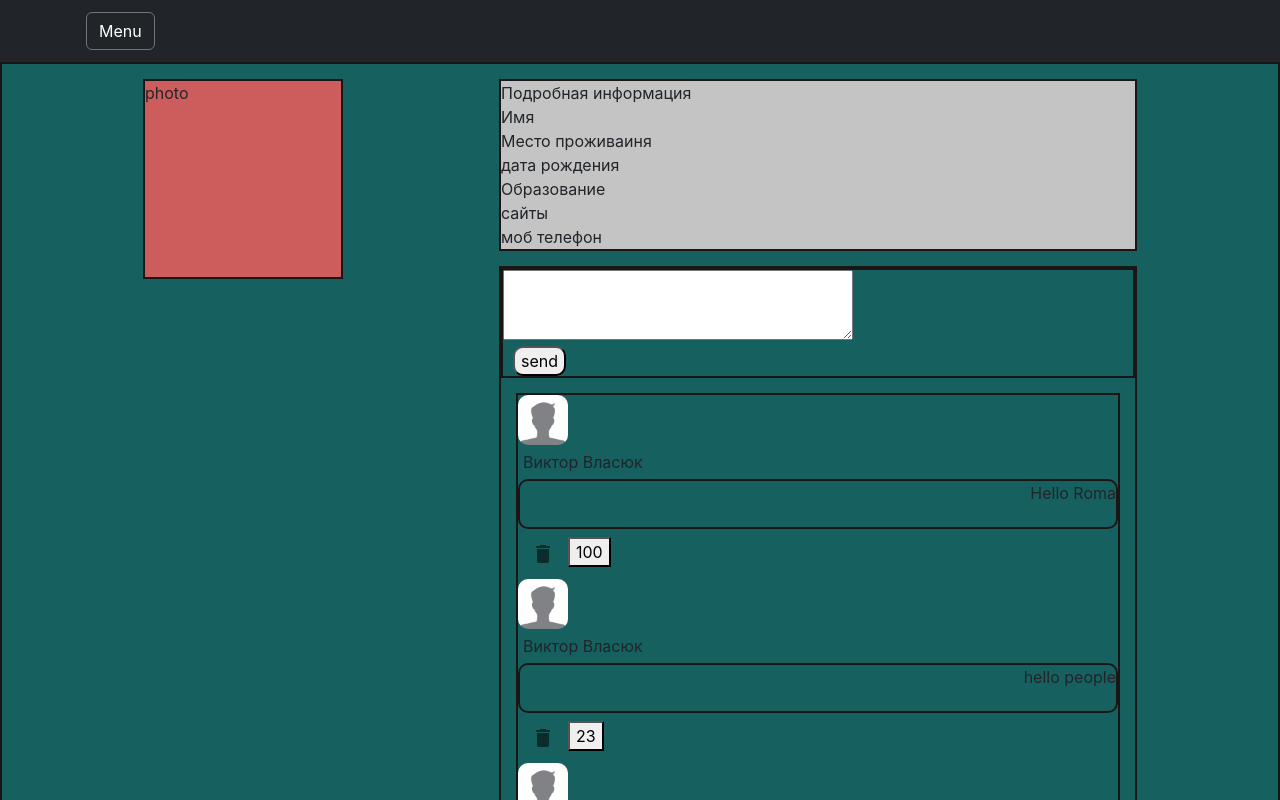
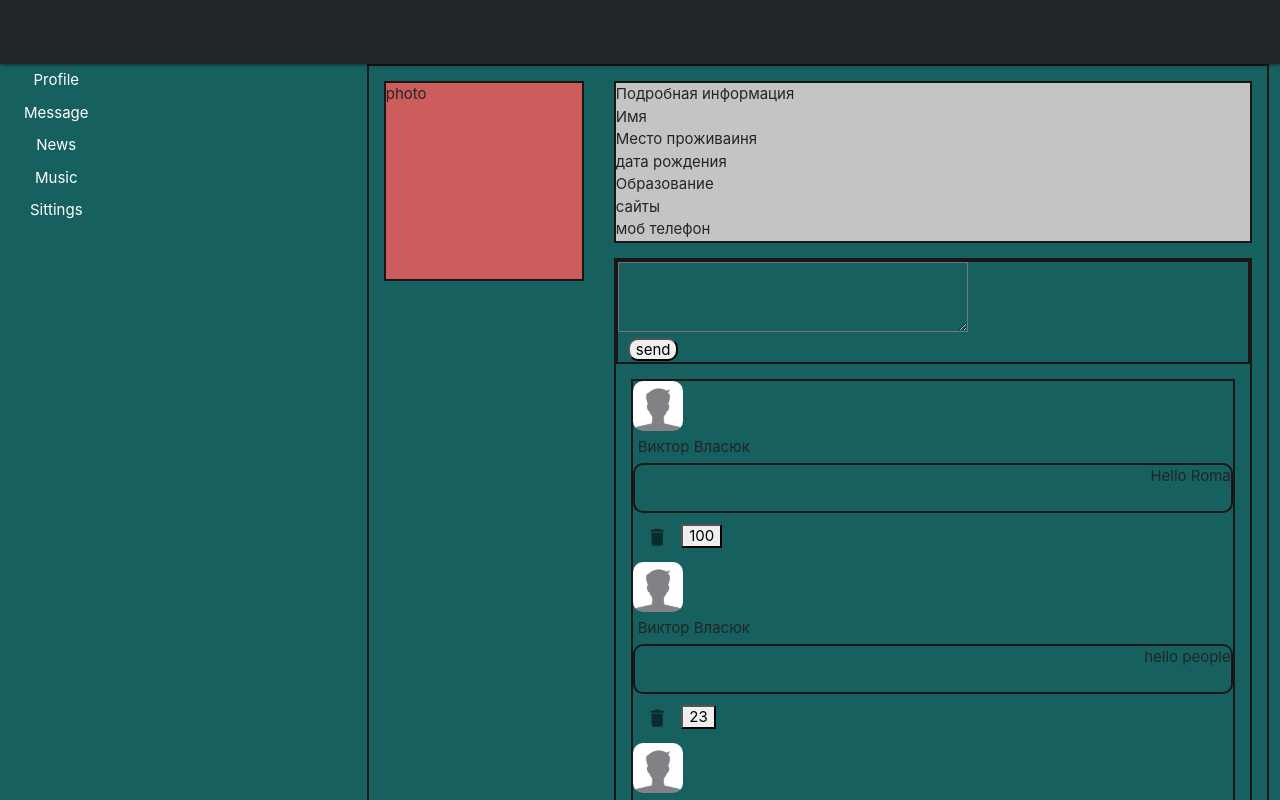
Before and after one commit to ViktorVV123/MySocialPage, a React (Create React App) app: page / in a window 1280 px wide. Shown: the top 800 px of the page. Built offline with nearby package versions, Linux system fonts and the light colour scheme.

Commit message:
Initialize project using Create React App

```diff
--- a/public/index.html
+++ b/public/index.html
@@ -8,40 +8,49 @@
             crossorigin="anonymous"
 
     />
-    <meta charset="utf-8" />
-    <link rel="icon" href="%PUBLIC_URL%/favicon.ico" />
-    <meta name="viewport" content="width=device-width, initial-scale=1" />
-    <meta name="theme-color" content="#000000" />
+    <meta charset="utf-8"/>
+    <link rel="icon" href="%PUBLIC_URL%/favicon.ico"/>
+    <meta name="viewport" content="width=device-width, initial-scale=1"/>
+    <meta name="theme-color" content="#000000"/>
     <meta
             name="description"
             content="Web site created using create-react-app"
     />
     <link rel="preconnect" href="https://fonts.googleapis.com">
     <link rel="preconnect" href="https://fonts.gstatic.com" crossorigin>
-    <link href="https://fonts.googleapis.com/css2?family=Josefin+Sans:ital,wght@0,200;1,200;1,400&display=swap" rel="stylesheet">
+    <link href="https://fonts.googleapis.com/css2?family=Josefin+Sans:ital,wght@0,200;1,200;1,400&display=swap"
+          rel="stylesheet">
     <link rel="preconnect" href="https://fonts.googleapis.com">
     <link rel="preconnect" href="https://fonts.gstatic.com" crossorigin>
-    <link href="https://fonts.googleapis.com/css2?family=Josefin+Sans:ital,wght@0,200;1,200;1,400&family=Poppins:wght@300&display=swap" rel="stylesheet">
+    <link href="https://fonts.googleapis.com/css2?family=Josefin+Sans:ital,wght@0,200;1,200;1,400&family=Poppins:wght@300&display=swap"
+          rel="stylesheet">
     <link rel="preconnect" href="https://fonts.googleapis.com">
     <link rel="preconnect" href="https://fonts.gstatic.com" crossorigin>
-    <link href="https://fonts.googleapis.com/css2?family=Inter&family=Josefin+Sans:ital,wght@0,200;1,200;1,400&family=Poppins:wght@300&display=swap" rel="stylesheet">
+    <link href="https://fonts.googleapis.com/css2?family=Inter&family=Josefin+Sans:ital,wght@0,200;1,200;1,400&family=Poppins:wght@300&display=swap"
+          rel="stylesheet">
     <link rel="preconnect" href="https://fonts.googleapis.com">
     <link rel="preconnect" href="https://fonts.gstatic.com" crossorigin>
-    <link href="https://fonts.googleapis.com/css2?family=Inter&family=Josefin+Sans:ital,wght@0,700;1,400&family=Poppins:wght@300&display=swap" rel="stylesheet">
+    <link href="https://fonts.googleapis.com/css2?family=Inter&family=Josefin+Sans:ital,wght@0,700;1,400&family=Poppins:wght@300&display=swap"
+          rel="stylesheet">
     <link rel="preconnect" href="https://fonts.googleapis.com">
     <link rel="preconnect" href="https://fonts.gstatic.com" crossorigin>
-    <link href="https://fonts.googleapis.com/css2?family=Inter&family=Josefin+Sans:ital,wght@0,700;1,400&family=Libre+Baskerville:ital,wght@0,400;0,700;1,400&family=Poppins:wght@300&display=swap" rel="stylesheet">
+    <link href="https://fonts.googleapis.com/css2?family=Inter&family=Josefin+Sans:ital,wght@0,700;1,400&family=Libre+Baskerville:ital,wght@0,400;0,700;1,400&family=Poppins:wght@300&display=swap"
+          rel="stylesheet">
     <link
             rel="stylesheet"
             href="https://fonts.googleapis.com/icon?family=Material+Icons"
     />
     <link href="https://fonts.googleapis.com/icon?family=Material+Icons"
           rel="stylesheet">
-    <link rel="manifest" href="%PUBLIC_URL%/manifest.json" />
+    <link rel="manifest" href="%PUBLIC_URL%/manifest.json"/>
     <link
             rel="stylesheet"
             href="https://fonts.googleapis.com/icon?family=Material+Icons"
     />
+    <link rel="stylesheet" href="https://cdnjs.cloudflare.com/ajax/libs/materialize/1.0.0/css/materialize.min.css">
+
+    <!-- Compiled and minified JavaScript -->
+    <script src="https://cdnjs.cloudflare.com/ajax/libs/materialize/1.0.0/js/materialize.min.js"></script>
     <title>Victor Social</title>
 </head>
 <body>
--- a/src/App.css
+++ b/src/App.css
@@ -1,9 +1,10 @@
-.App{
-
+.row{
+    background-color: #176060;
 
 }
-  /*width: 1200px;
-  margin: 0 auto;*/
+
+/*width: 1200px;
+margin: 0 auto;*/
   /*
   display: grid;
   grid-template-areas:
--- a/src/App.tsx
+++ b/src/App.tsx
@@ -13,6 +13,7 @@ import {v1} from "uuid";
 import {useAppSelector} from "./hook/PostsTypeSelector";
 import {useDispatch} from "react-redux";
 import {AddPostAC, CounterLikeAC, DeletePostAC} from "./store/Reducer/postReducer";
+import {SideBar} from "./Components/SideBar/SideBar";
 
 
 
@@ -43,17 +44,25 @@ const Counter = (id :string, like:number)=>{
 return (
 
     <BrowserRouter>
+        <div className="row">
             <Header/>
 
+            <div className="col s2">
+                <SideBar/>
+            </div>
+
+            <div className="col s11">
                 <Routes>
-            <Route path={'/'} element={<Main post={posts} deletePost={deletePost} addNewPost={addNewPost} Counter={Counter} />}/>
+                    <Route path={'/'} element={<Main post={posts} deletePost={deletePost} addNewPost={addNewPost}
+                                                     Counter={Counter}/>}/>
                     <Route path={'/dialogs'} element={<Dialogs/>}/>
                     <Route path={'/news'} element={<News/>}/>
                     <Route path={'/music'} element={<Music/>}/>
                     <Route path={'/sittings'} element={<Sittings/>}/>
-
                 </Routes>
+            </div>
             <Footer/>
+        </div>
     </BrowserRouter>
 
 );
--- a/src/Components/Header/Header.tsx
+++ b/src/Components/Header/Header.tsx
@@ -1,7 +1,7 @@
 import React from 'react';
 import {Button, Container, Nav, Navbar} from "react-bootstrap";
 import {NavLink, Route} from "react-router-dom";
-import {SideBar} from "../SideBar/SideBar";
+
 
 
 
@@ -11,7 +11,6 @@ export const Header = () => {
         <Navbar bg="dark" variant="dark">
             <Container>
 
-                <SideBar/>
                 <Nav className="ml-auto" style={{color: 'white'}}>
 
                 </Nav>
--- a/src/Components/SideBar/SideBar.module.css
+++ b/src/Components/SideBar/SideBar.module.css
@@ -1,39 +1,16 @@
-.buttonMenu {
+.boton1 {
+    background-color: #176060;;
+    text-decoration: none;
+    display: block;
+    width: 90px;
+    text-align: center;
+    color: white;
+    padding: 5px 5px;
+    transition: all 0.3s;
 
-    display: flex;
-    justify-content: center;
-    margin: 20px;
 }
 
-.basket{
-    position: absolute;
-    width: 1140px;
-    height: 1078px;
-    left: 6px;
-    top: 0px;
-
-    background: #C4C4C4;
-    opacity: 0.2;
+.boton1:hover {
+    box-shadow: 0px -5px 0 #3f3e3e inset;
+    color: black;
 }
-.textBasket{
-    position: absolute;
-    width: 327px;
-    height: 56px;
-    left: 490px;
-    top: 347px;
-
-    font-family: 'Roboto';
-    font-style: normal;
-    font-weight: 400;
-    font-size: 48px;
-    line-height: 56px;
-
-    color: #000000;
-}
-
-.brandBar{
-    display: flex;
-}
-.all{
-    background-color: aqua;
-}
--- a/src/Components/SideBar/SideBar.tsx
+++ b/src/Components/SideBar/SideBar.tsx
@@ -6,34 +6,17 @@ import {Button, Offcanvas} from "react-bootstrap";
 
 export const SideBar = () => {
 
-    const [show, setShow] = useState(false);
 
-    const handleClose = () => setShow(false);
-    const handleShow = () => setShow(true);
 
     return (
-        <>
-            <Button variant="outline-secondary" style={{color: 'white'}}
-                    className='m-1' onClick={handleShow}>
-                Menu
-            </Button>
+        <div>
+            <div><NavLink className={style.boton1} to={'/'}>Profile</NavLink></div>
+            <div><NavLink className={style.boton1} to={'/dialogs'}>Message</NavLink></div>
+            <div><NavLink className={style.boton1} to={'/news'}>News</NavLink></div>
+            <div><NavLink className={style.boton1} to={'/music'}>Music</NavLink></div>
+            <div><NavLink className={style.boton1} to={'/sittings'}>Sittings</NavLink></div>
 
-            <Offcanvas show={show} onHide={handleClose} className={style.all}>
-                <Offcanvas.Header className={style.buttonMenu} closeButton>
-
-                    <Offcanvas.Title   >Menu</Offcanvas.Title>
-
-                </Offcanvas.Header>
-                <Offcanvas.Body className={style.all}>
-
-                    <div className={style.buttonMenu} ><NavLink to={'/'}>Profile</NavLink></div>
-                    <div className={style.buttonMenu} ><NavLink to={'/dialogs'}>Message</NavLink></div>
-                    <div className={style.buttonMenu} ><NavLink to={'/news'}>News</NavLink></div>
-                    <div className={style.buttonMenu} ><NavLink to={'/music'}>Music</NavLink></div>
-                    <div className={style.buttonMenu} ><NavLink to={'/sittings'}>Sittings</NavLink></div>
-                </Offcanvas.Body>
-            </Offcanvas>
-        </>
+        </div>
     );
 
 
```
Lines whose indentation alone changed are shown as unchanged.
